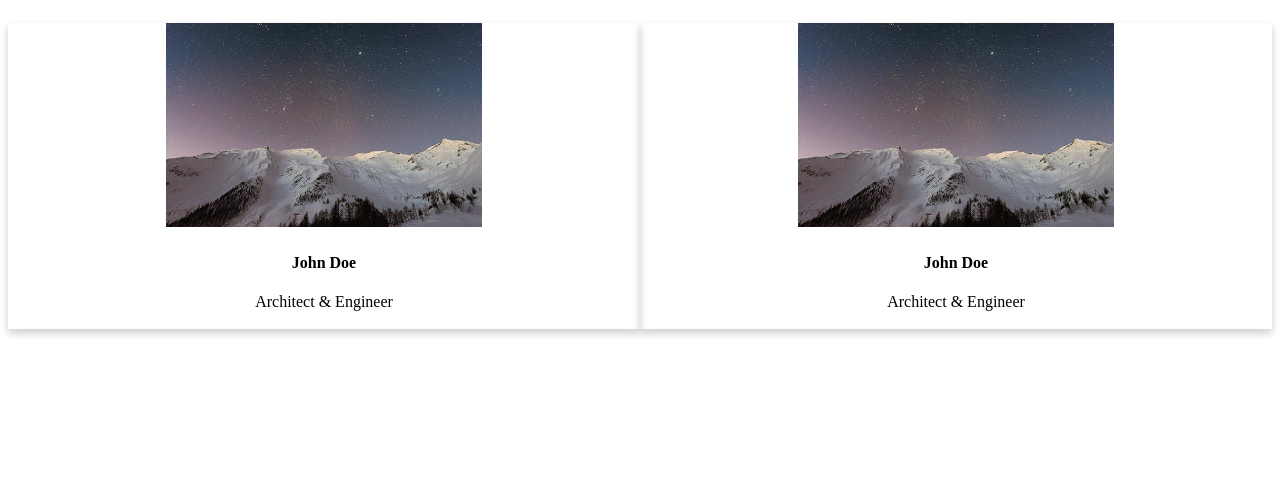
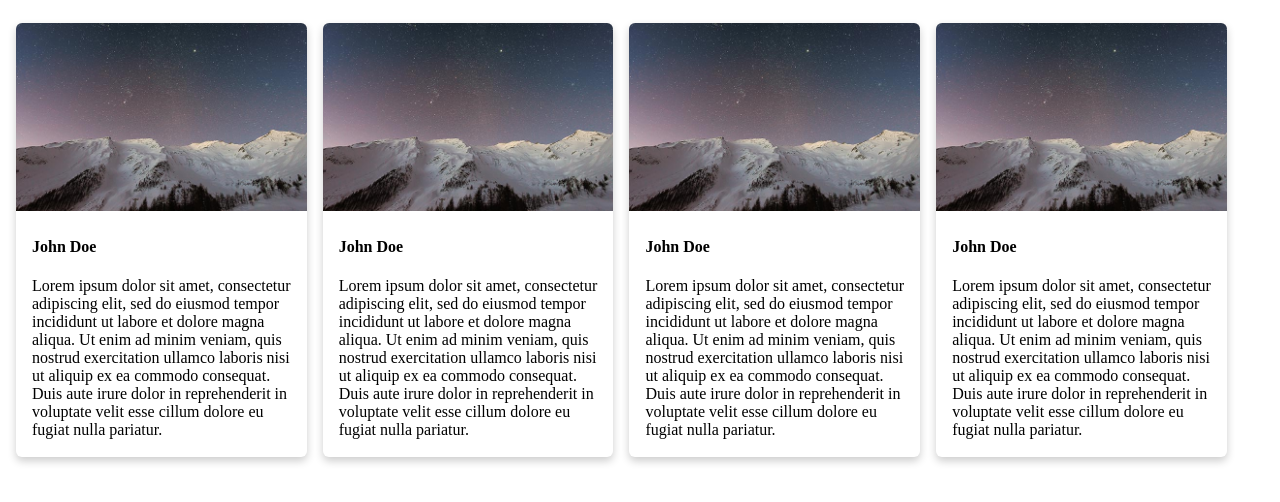
Before and after one commit to JcJen62/DGM221R-summit, a plain HTML site: page index.html in a window 1280 px wide. Drawn offline with Linux system fonts and the light colour scheme.

Commit message:
card changes

```diff
--- a/index.html
+++ b/index.html
@@ -1,30 +1,73 @@
 <!DOCTYPE html>
 <html lang="en">
   <head>
-    <meta charset="UTF-8">
-    <meta http-equiv="X-UA-Compatible" content="IE=edge">
-    <meta name="viewport" content="width=device-width, initial-scale=1.0">
-    <link href="styles.css" rel="stylesheet">
+    <meta charset="UTF-8" />
+    <meta http-equiv="X-UA-Compatible" content="IE=edge" />
+    <meta name="viewport" content="width=device-width, initial-scale=1.0" />
+    <link href="styles.css" rel="stylesheet" />
     <title>Summit</title>
   </head>
   <body>
     <div class="wrapperCard">
       <div class="card">
-        <img src="images/snow.jpg" alt="Avatar">
+        <img src="images/snow.jpg" alt="Avatar" />
         <div class="container">
           <h4><b>John Doe</b></h4>
-          <p>Architect & Engineer</p>
+          <p>
+            Lorem ipsum dolor sit amet, consectetur adipiscing elit, sed do
+            eiusmod tempor incididunt ut labore et dolore magna aliqua. Ut enim
+            ad minim veniam, quis nostrud exercitation ullamco laboris nisi ut
+            aliquip ex ea commodo consequat. Duis aute irure dolor in
+            reprehenderit in voluptate velit esse cillum dolore eu fugiat nulla
+            pariatur.
+          </p>
         </div>
       </div>
 
       <div class="card">
-        <img src="images/snow.jpg" alt="Avatar">
+        <img src="images/snow.jpg" alt="Avatar" />
         <div class="container">
           <h4><b>John Doe</b></h4>
-          <p>Architect & Engineer</p>
+          <p>
+            Lorem ipsum dolor sit amet, consectetur adipiscing elit, sed do
+            eiusmod tempor incididunt ut labore et dolore magna aliqua. Ut enim
+            ad minim veniam, quis nostrud exercitation ullamco laboris nisi ut
+            aliquip ex ea commodo consequat. Duis aute irure dolor in
+            reprehenderit in voluptate velit esse cillum dolore eu fugiat nulla
+            pariatur.
+          </p>
+        </div>
+      </div>
+
+      <div class="card">
+        <img src="images/snow.jpg" alt="Avatar" />
+        <div class="container">
+          <h4><b>John Doe</b></h4>
+          <p>
+            Lorem ipsum dolor sit amet, consectetur adipiscing elit, sed do
+            eiusmod tempor incididunt ut labore et dolore magna aliqua. Ut enim
+            ad minim veniam, quis nostrud exercitation ullamco laboris nisi ut
+            aliquip ex ea commodo consequat. Duis aute irure dolor in
+            reprehenderit in voluptate velit esse cillum dolore eu fugiat nulla
+            pariatur.
+          </p>
+        </div>
+      </div>
+
+      <div class="card">
+        <img src="images/snow.jpg" alt="Avatar" />
+        <div class="container">
+          <h4><b>John Doe</b></h4>
+          <p>
+            Lorem ipsum dolor sit amet, consectetur adipiscing elit, sed do
+            eiusmod tempor incididunt ut labore et dolore magna aliqua. Ut enim
+            ad minim veniam, quis nostrud exercitation ullamco laboris nisi ut
+            aliquip ex ea commodo consequat. Duis aute irure dolor in
+            reprehenderit in voluptate velit esse cillum dolore eu fugiat nulla
+            pariatur.
+          </p>
         </div>
       </div>
     </div>
-
   </body>
 </html>
--- a/styles.css
+++ b/styles.css
@@ -1,6 +1,7 @@
 img{
-    width: 50%;
+    width: 100%;
     height: auto;
+    border-radius: 6px 6px 0 0;
 }
 
 .wrapperCard {
@@ -8,16 +9,17 @@ img{
   flex-wrap: wrap;
 }
 .card {
-    max-width: 50%;
+    max-width: 23%;
     flex-basis: 100%;
-    text-align: center;
+    text-align: left;
     box-shadow: 0 4px 8px 0 rgba(0,0,0,0.2);
-    transition: 0.3s;
-    margin: 15px 0 15px 0;
+    transition: 0.5s;
+    margin: 15px 0.5rem 15px 0.5rem;
+    border-radius: 6px;
   }
 
   .card:hover {
-    box-shadow: 0 8px 16px 0 rgba(0,0,0,0.2);
+    box-shadow: 0 8px 16px 0 rgba(0,0,0,0.7);
   }
 
   .container {
```
Lines whose indentation alone changed are shown as unchanged.
